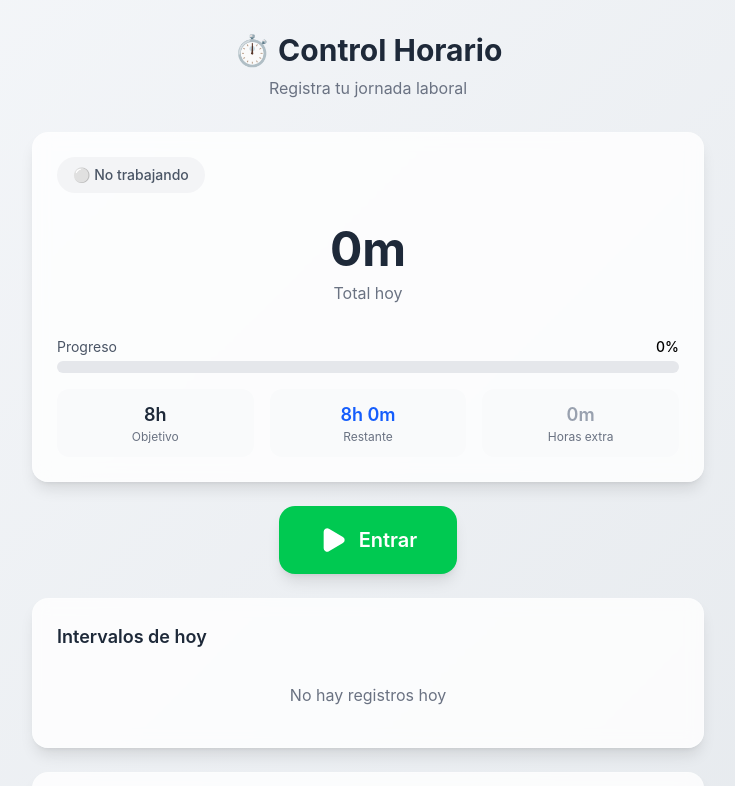
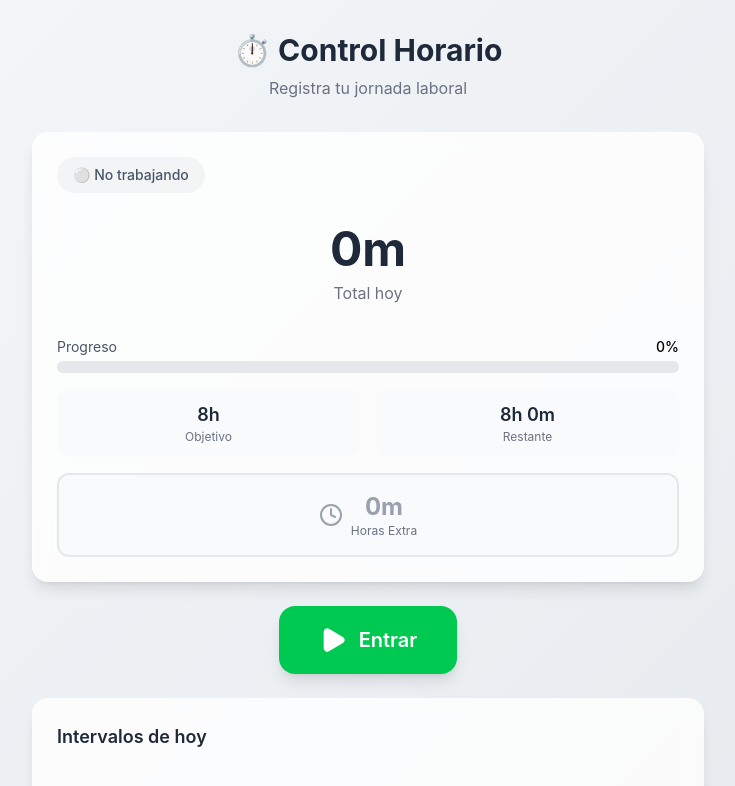
Before and after one commit to JoaquinJ2/time-tracker, a React (Vite) app: page / in a window 1280 px wide. Shown: the top 786 px of the page, without its empty margins (272-1007 px from the left). Built offline with nearby package versions, Linux system fonts and the light colour scheme.

Commit message:
feat: Separate overtime counter with prominent display
- Add dedicated overtime section that's always visible
- Shows 0m when no overtime
- Red highlight when overtime exists
- Better visual hierarchy

Co-authored-by: Jarvis <jarvis@openclaw.local>

```diff
--- a/src/components/StatusCard.tsx
+++ b/src/components/StatusCard.tsx
@@ -1,4 +1,4 @@
-import { Clock } from 'lucide-react';
+import { Clock, AlertCircle } from 'lucide-react';
 import { useMemo } from 'react';
 import type { TimeEntry } from '../types';
 import { formatDuration } from '../utils';
@@ -75,22 +75,37 @@ export const StatusCard = ({
       </div>
 
       {/* Hours Info */}
-      <div className="grid grid-cols-3 gap-4 mt-4">
+      <div className="grid grid-cols-2 gap-4 mt-4">
         <div className="text-center p-3 bg-gray-50 rounded-xl">
           <div className="text-lg font-semibold text-gray-800">{DEFAULT_WORK_HOURS}h</div>
           <div className="text-xs text-gray-500">Objetivo</div>
         </div>
         <div className="text-center p-3 bg-gray-50 rounded-xl">
-          <div className={`text-lg font-semibold ${isOvertime ? 'text-red-600' : 'text-blue-600'}`}>
-            {isOvertime ? formatDuration(overtime) : formatDuration(Math.max(0, remainingDisplay))}
+          <div className={`text-lg font-semibold ${isOvertime ? 'text-blue-600' : 'text-gray-800'}`}>
+            {formatDuration(Math.max(0, remainingDisplay))}
           </div>
-          <div className="text-xs text-gray-500">{isOvertime ? 'Extra' : 'Restante'}</div>
+          <div className="text-xs text-gray-500">Restante</div>
         </div>
-        <div className="text-center p-3 bg-gray-50 rounded-xl">
-          <div className={`text-lg font-semibold ${isOvertime ? 'text-red-600' : 'text-gray-400'}`}>
-            {isOvertime ? `+${formatDuration(overtime)}` : '0m'}
+      </div>
+
+      {/* Overtime - Always visible, prominent */}
+      <div className={`mt-4 p-4 rounded-xl border-2 ${
+        isOvertime
+          ? 'bg-red-50 border-red-300'
+          : 'bg-gray-50 border-gray-200'
+      }`}>
+        <div className="flex items-center justify-center gap-2">
+          {isOvertime ? (
+            <AlertCircle className="text-red-500" size={24} />
+          ) : (
+            <Clock className="text-gray-400" size={24} />
+          )}
+          <div className="text-center">
+            <div className={`text-2xl font-bold ${isOvertime ? 'text-red-600' : 'text-gray-400'}`}>
+              {formatDuration(overtime)}
+            </div>
+            <div className="text-xs text-gray-500">Horas Extra</div>
           </div>
-          <div className="text-xs text-gray-500">Horas extra</div>
         </div>
       </div>
     </div>
```
